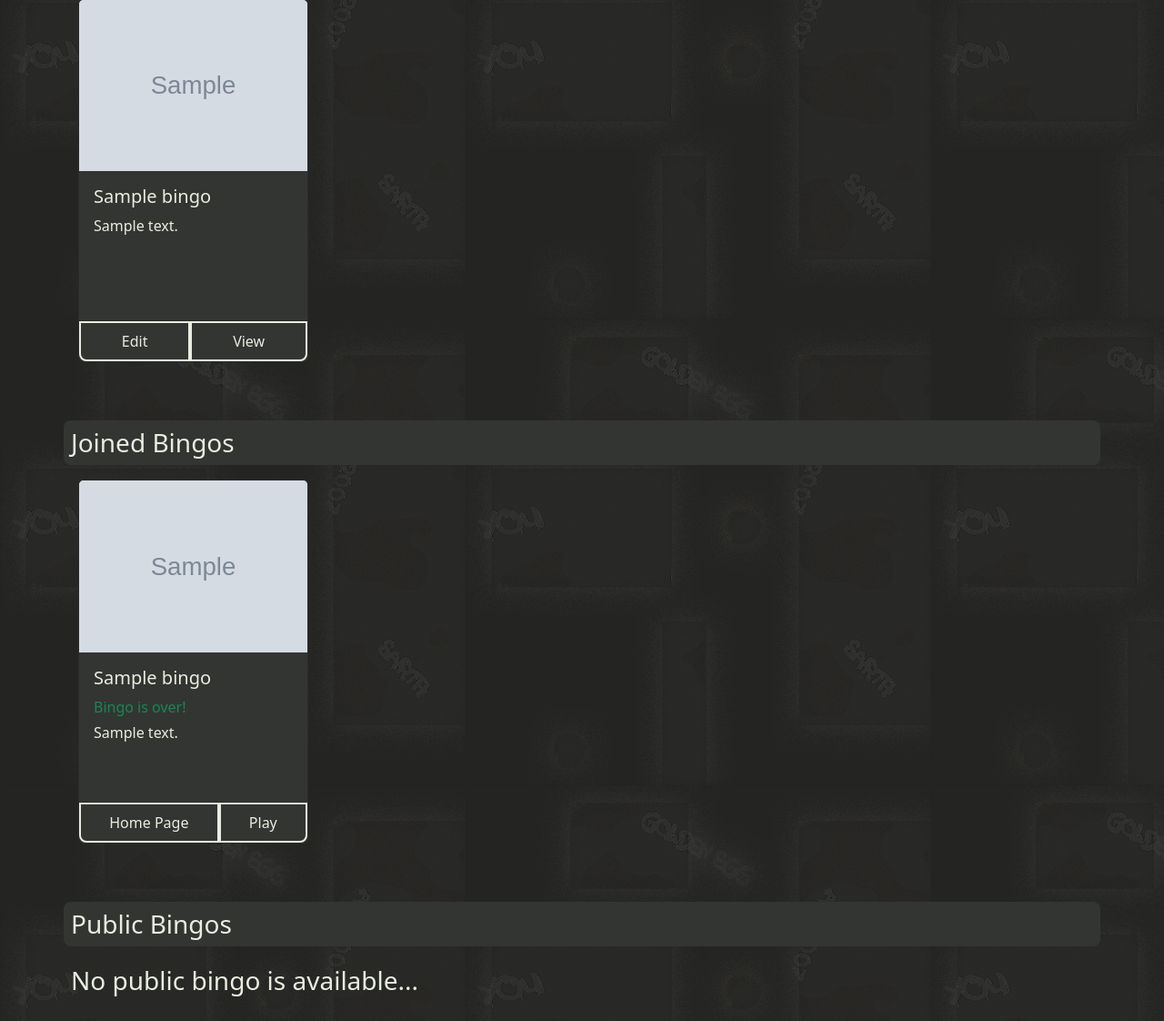
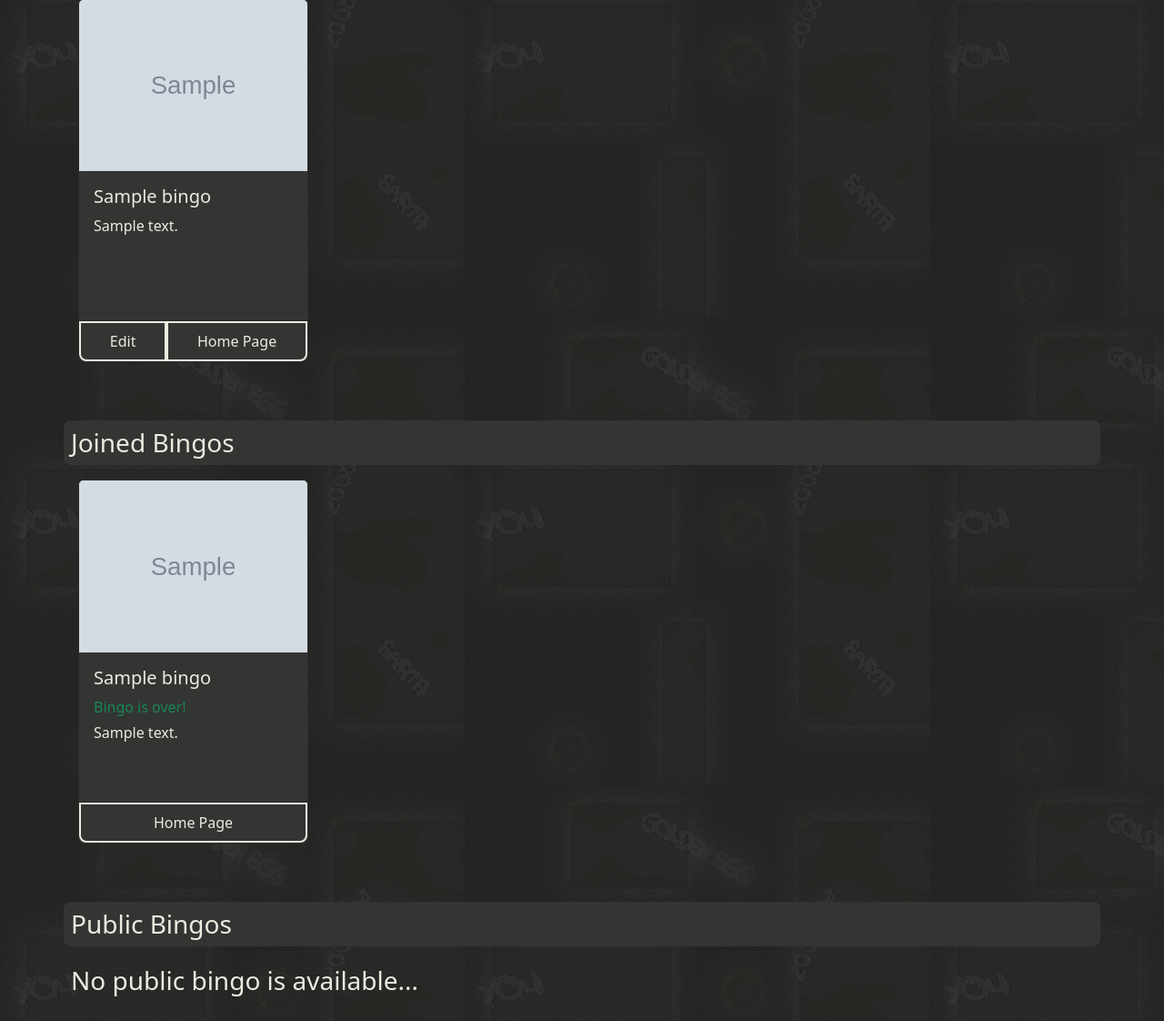
Before and after one commit to MooNight009/Old-School-Bingo, a Django app: page /main in a window 1280 px wide. Shown: the part 161-1283 px from the top of the page at 91% size. Run offline with Django 4.2, Linux system fonts and the light colour scheme; a user stored in the database is signed in; tables that the repository leaves empty hold one stand-in row (values such as "Sample post"); grey boxes marked "Sample" are stand-in pictures; some libraries are stand-ins or nearby versions.

Commit message:
- Fixed buttons in main page

```diff
--- a/applications/bingo/views.py
+++ b/applications/bingo/views.py
@@ -292,7 +292,8 @@
         # Make sure a team is selected and not empty
         if self.request.POST.get('team_id', False):
             team = Team.objects.filter(id=self.request.POST['team_id']).get()
-            player_detail.team = team
+            if not team.is_full():
+                player_detail.team = team
 
         player_detail.account_names = self.request.POST.get('account_names', '')
         player_detail.save()
--- a/templates/pages/common/bingos.html
+++ b/templates/pages/common/bingos.html
@@ -13,8 +13,10 @@
             {% for bingo in moderating_bingos %}
                 <div class="col-lg-3 col-md-4 col mb-3 px-3"> {#  me-3 mb-3 #}
                     <div class="card h-100 bg-primary-2">
+                        <a href="{% url 'bingo:bingo_home_page' bingo.id %}">
                             <img src="{{ bingo.get_img_url }}"
                                  class="card-img-top bg-secondary-1" style="min-width: 200px;" alt="">
+                        </a>
 
                         <div class="card-body d-flex flex-column">
                             <h5 class="card-title">{{ bingo.name }}</h5>
@@ -24,8 +26,8 @@
                         <div class="card-footer d-flex justify-content-around p-0">
                             <a href="{% url 'bingo:edit_bingo_board' bingo.id %}"
                                class="btn-default border flex-fill rounded-start-bottom-3">Edit</a>
-                            <a href="{% url 'bingo:play_bingo_general' bingo.id %}"
-                               class="btn-default border flex-fill rounded-end-bottom-3">View</a>
+                            <a href="{% url 'bingo:bingo_home_page' bingo.id %}"
+                               class="btn-default border flex-fill rounded-end-bottom-3">Home Page</a>
                         </div>
                     </div>
                 </div>
@@ -41,8 +43,10 @@
         {% for bingo in joined_bingos %}
             <div class="col-lg-3 col-md-4 col mb-3 px-3"> {#  me-3 mb-3 #}
                 <div class="card h-100 bg-primary-2">
+                    <a href="{% url 'bingo:bingo_home_page' bingo.id %}">
                         <img src="{{ bingo.get_img_url }}"
                              class="card-img-top bg-secondary-1" style="min-width: 200px;" alt="">
+                    </a>
                     <div class="card-body d-flex flex-column">
                         <div class="card-title h5">{{ bingo.name }}</div>
                         <div class="card-text bingo-card-text overflow-y-auto">
@@ -63,20 +67,8 @@
                     </div>
 
                     <div class="card-footer d-flex justify-content-around p-0">
-                        {% if user|get_user_bingo_team:bingo != -1 %}
-                            {% if bingo.get_is_started %}
-                                <a href="{% url 'bingo:bingo_home_page' bingo.id %}"
-                                   class="btn-default border flex-fill rounded-start-bottom-3">Home Page</a>
-                                <a href="{% url 'bingo:play_bingo' bingo.id user|get_user_bingo_team:bingo %}"
-                                   class="btn-default border flex-fill rounded-end-bottom-3">Play</a>
-                            {% else %}
                         <a href="{% url 'bingo:bingo_home_page' bingo.id %}"
                            class="btn-default border flex-fill rounded-bottom-3">Home Page</a>
-                            {% endif %}
-                        {% else %}
-                            <a href="{% url 'bingo:bingo_home_page' bingo.id %}"
-                               class="btn-default border flex-fill rounded-bottom-3">Select Team</a>
-                        {% endif %}
                     </div>
                 </div>
             </div>
@@ -91,8 +83,10 @@
         {% for bingo in public_bingos %}
             <div class="col-lg-3 col-md-4 col mb-3 px-3"> {#  me-3 mb-3 #}
                 <div class="card h-100 bg-primary-2">
+                    <a href="{% url 'bingo:bingo_home_page' bingo.id %}">
                         <img src="{{ bingo.get_img_url }}"
                              class="card-img-top bg-secondary-1 " style="min-width: 200px;" alt="">
+                    </a>
                     <div class="card-body d-flex flex-column">
                         <h5 class="card-title">{{ bingo.name }}</h5>
                         <p class="card-text bingo-card-text overflow-y-auto">{{ bingo.description }}</p>
@@ -100,8 +94,8 @@
                     </div>
 
                     <div class="card-footer d-flex justify-content-around p-0">
-                        <a href="{% url 'bingo:join_bingo' bingo.id %}"
-                           class="btn-default border rounded-bottom-3 flex-fill">Join</a>
+                        <a href="{% url 'bingo:bingo_home_page' bingo.id %}"
+                           class="btn-default border flex-fill rounded-bottom-3">Home Page</a>
                     </div>
                 </div>
             </div>
```
Lines whose indentation alone changed are shown as unchanged.
